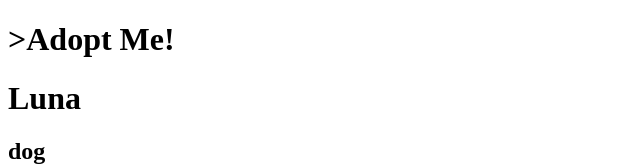
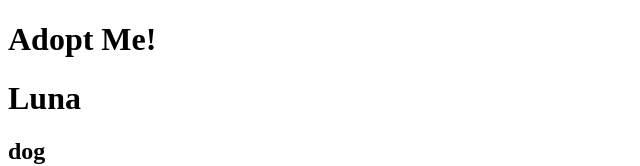
Before and after one commit to savinthapanya/training, a React (Vite) app: page / in a window 1280 px wide. Shown: the top 166 px of the page, without its empty margins (0-640 px from the left). Built offline with nearby package versions, Linux system fonts and the light colour scheme.

Commit message:
fix typo

```diff
--- a/src/App.js
+++ b/src/App.js
@@ -10,7 +10,7 @@ class App extends React.Component {
   render() {
     return (
       <>
-        <h1>>Adopt Me!</h1>
+        <h1>Adopt Me!</h1>
         <Pet name="Luna" animal="dog" breed="Havanese" />
         <Pet name="Pepper" animal="bird" breed="Cockatiel" />
         <Pet name="Doink" animal="cat" breed="Mixed" />
```
Also changed, not shown: 3 other files (tests, documents, lock files or other folders).
